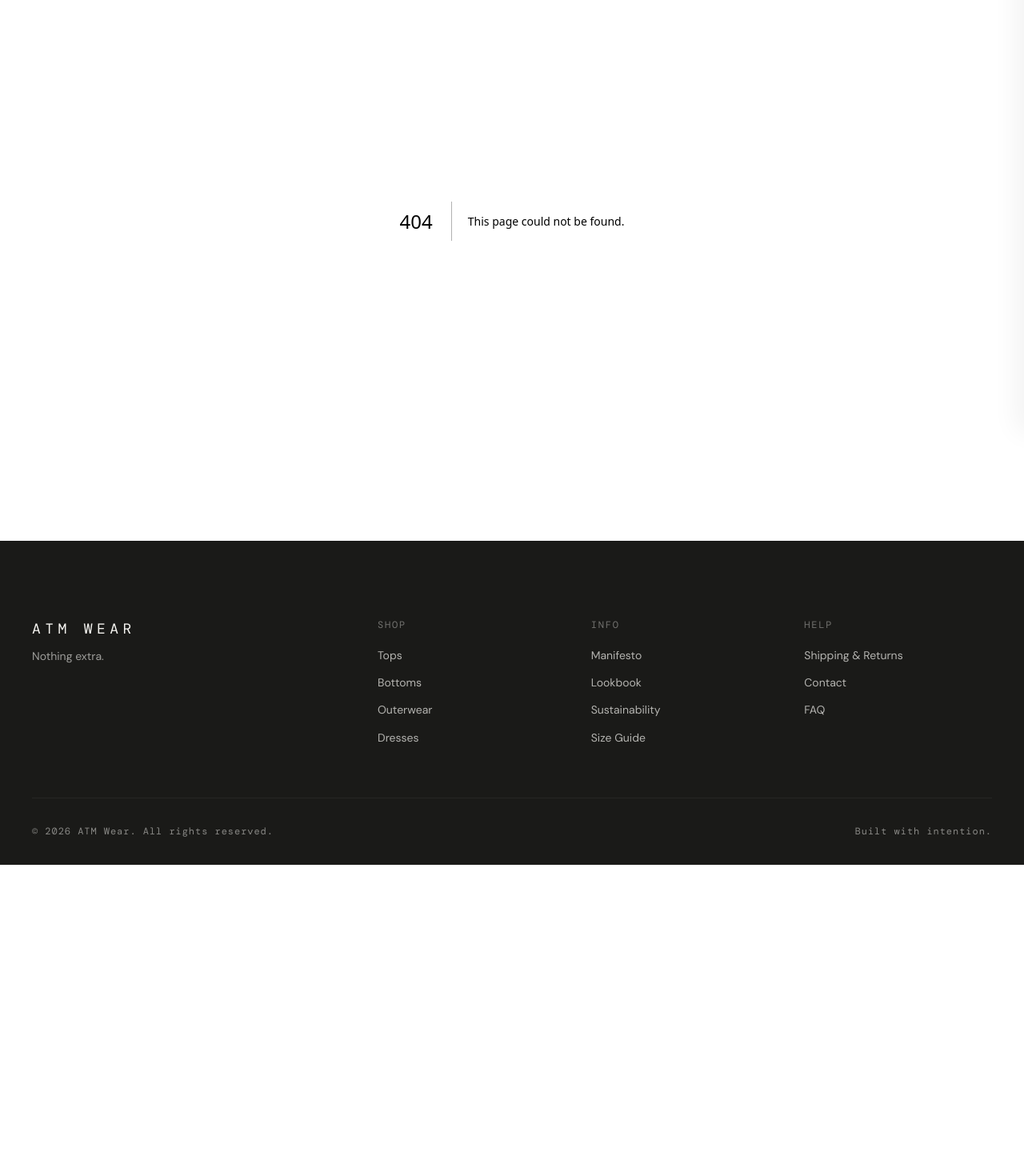
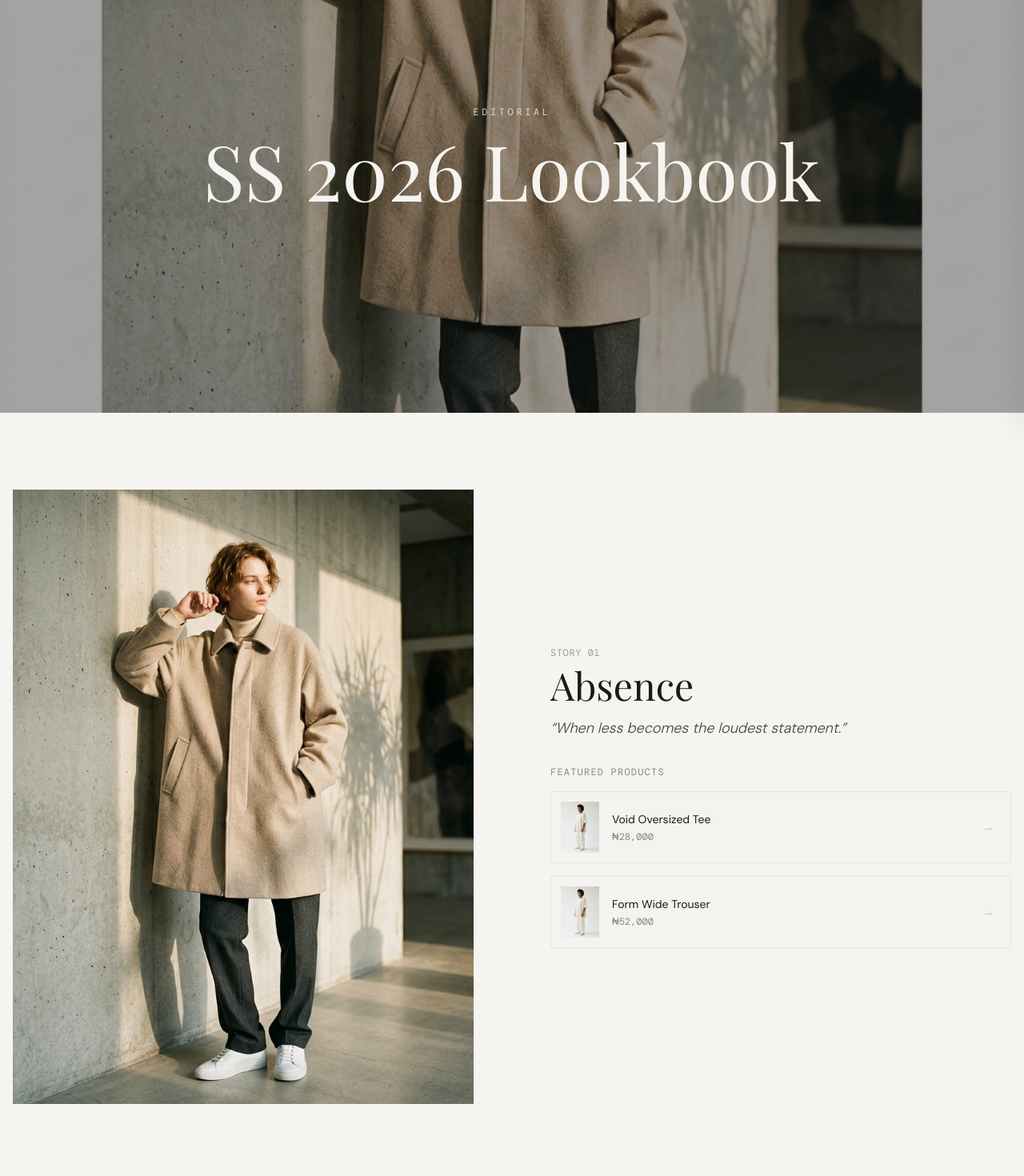
Before and after one commit to adeyemo-taiwo-m/ATM-Wears, a Next.js app: page /lookbook in a window 1280 px wide. Before the commit this address had no page. Shown: the part 260-1730 px from the top of the page at 80% size. Before the commit the page ends 1341 px from the top, so only its background shows below. Built offline with nearby package versions, Linux system fonts and the light colour scheme; a web font is replaced by a local one.

Commit message:
Implement Lookbook page with alternating editorial sections, linked products list, and GSAP scroll scaling reveals

```diff
--- /dev/null
+++ b/src/app/lookbook/page.tsx
@@ -0,0 +1,142 @@
+'use client';
+
+import React, { useEffect } from 'react';
+import Link from 'next/link';
+import { LOOKBOOK } from '@/data/lookbook';
+import { PRODUCTS } from '@/data/products';
+import gsap from 'gsap';
+
+export default function LookbookPage() {
+  useEffect(() => {
+    // Lookbook stories scroll reveals
+    const stories = document.querySelectorAll('.lookbook-story');
+
+    stories.forEach((story) => {
+      const img = story.querySelector('.story-img-container');
+      const text = story.querySelector('.story-text');
+
+      if (img) {
+        gsap.fromTo(img,
+          { scale: 0.94, opacity: 0 },
+          {
+            scale: 1,
+            opacity: 1,
+            duration: 1.2,
+            ease: 'power4.out',
+            scrollTrigger: {
+              trigger: story,
+              start: 'top 75%',
+            }
+          }
+        );
+      }
+
+      if (text) {
+        gsap.fromTo(text,
+          { y: 40, opacity: 0 },
+          {
+            y: 0,
+            opacity: 1,
+            duration: 0.9,
+            ease: 'power3.out',
+            delay: 0.2,
+            scrollTrigger: {
+              trigger: story,
+              start: 'top 75%',
+            }
+          }
+        );
+      }
+    });
+  }, []);
+
+  return (
+    <div className="pb-24 min-h-screen">
+      {/* Lookbook Hero */}
+      <section className="relative h-[80vh] flex items-center justify-center overflow-hidden mb-24">
+        <div className="absolute inset-0 bg-void-charcoal">
+          {/* eslint-disable-next-line @next/next/no-img-element */}
+          <img
+            src="/assets/images/editorial-01.jpg"
+            alt="Lookbook Cover"
+            className="w-full h-full object-cover opacity-60"
+          />
+        </div>
+        <div className="relative text-center text-void-white px-4">
+          <p className="font-mono text-xs uppercase tracking-[0.3em] mb-4 opacity-80">Editorial</p>
+          <h1 className="text-6xl md:text-8xl font-display font-medium">SS 2026 Lookbook</h1>
+        </div>
+      </section>
+
+      {/* Lookbook Stories */}
+      <div className="max-w-7xl mx-auto px-4 flex flex-col gap-32">
+        {LOOKBOOK.map((item, index) => {
+          const isEven = index % 2 === 1;
+
+          // Fetch products associated with this lookbook item
+          const itemProducts = PRODUCTS.filter((p) => item.products.includes(p.id));
+
+          return (
+            <section
+              key={item.id}
+              className={`lookbook-story flex flex-col md:flex-row gap-12 lg:gap-24 items-center ${
+                isEven ? 'md:flex-row-reverse' : ''
+              }`}
+            >
+              {/* Image Column */}
+              <div className="w-full md:w-1/2">
+                <div className="story-img-container aspect-[3/4] bg-void-bone overflow-hidden">
+                  {/* eslint-disable-next-line @next/next/no-img-element */}
+                  <img src={item.image} alt={item.title} className="w-full h-full object-cover" />
+                </div>
+              </div>
+
+              {/* Text Column */}
+              <div className="story-text w-full md:w-1/2 flex flex-col gap-8">
+                <div>
+                  <span className="font-mono text-xs uppercase tracking-wider opacity-40 mb-2 block">
+                    Story 0{index + 1}
+                  </span>
+                  <h2 className="text-4xl md:text-5xl font-display font-medium mb-4">{item.title}</h2>
+                  <p className="text-lg text-void-charcoal/80 font-light italic leading-relaxed">
+                    &ldquo;{item.subtitle}&rdquo;
+                  </p>
+                </div>
+
+                {/* Linked Products */}
+                {itemProducts.length > 0 && (
+                  <div>
+                    <h3 className="font-mono text-xs uppercase tracking-widest opacity-50 mb-4">Featured Products</h3>
+                    <div className="flex flex-col gap-4">
+                      {itemProducts.map((p) => (
+                        <Link
+                          key={p.id}
+                          href={`/product/${p.id}`}
+                          className="flex gap-4 items-center p-3 border border-void-bone hover:border-void-charcoal bg-void-white/50 transition-all group"
+                        >
+                          <div className="w-12 h-16 bg-void-bone flex-shrink-0">
+                            {/* eslint-disable-next-line @next/next/no-img-element */}
+                            <img src={p.images[0]} alt={p.name} className="w-full h-full object-cover" />
+                          </div>
+                          <div className="flex-grow">
+                            <h4 className="text-sm font-normal text-void-charcoal group-hover:text-void-accent transition-colors">
+                              {p.name}
+                            </h4>
+                            <p className="font-mono text-xs opacity-50 mt-1">₦{p.price.toLocaleString()}</p>
+                          </div>
+                          <span className="text-void-ash group-hover:text-void-charcoal transition-colors pr-2">
+                            →
+                          </span>
+                        </Link>
+                      ))}
+                    </div>
+                  </div>
+                )}
+              </div>
+            </section>
+          );
+        })}
+      </div>
+    </div>
+  );
+}
```
